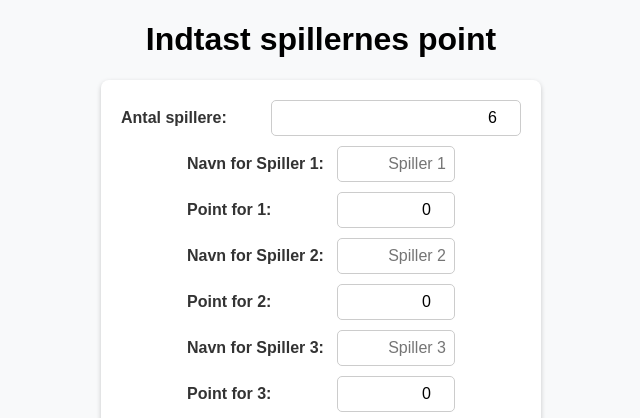
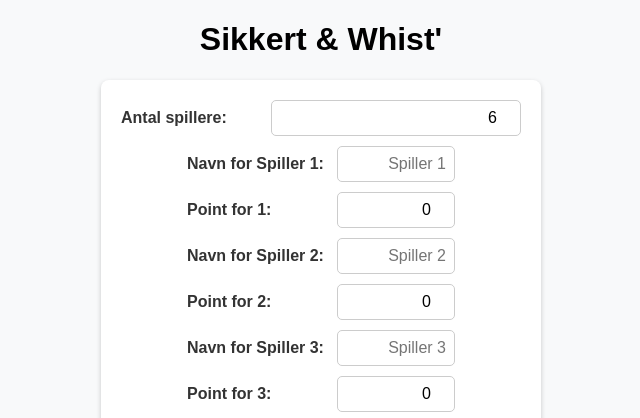
Before and after one commit to oerwood/whist, a Flask app: page / in a window 1280 px wide. Shown: the top 418 px of the page, without its empty margins (319-959 px from the left). Run offline with Flask 3, Linux system fonts and the light colour scheme.

Commit message:
Update index.html

```diff
--- a/templates/index.html
+++ b/templates/index.html
@@ -132,7 +132,7 @@
 </head>
 
 <body onload="opdaterSpillerFelter()">
-    <h1>Indtast spillernes point</h1>
+    <h1>Sikkert & Whist'</h1>
 
     <div class="form-container">
         <div class="input-row">
```
